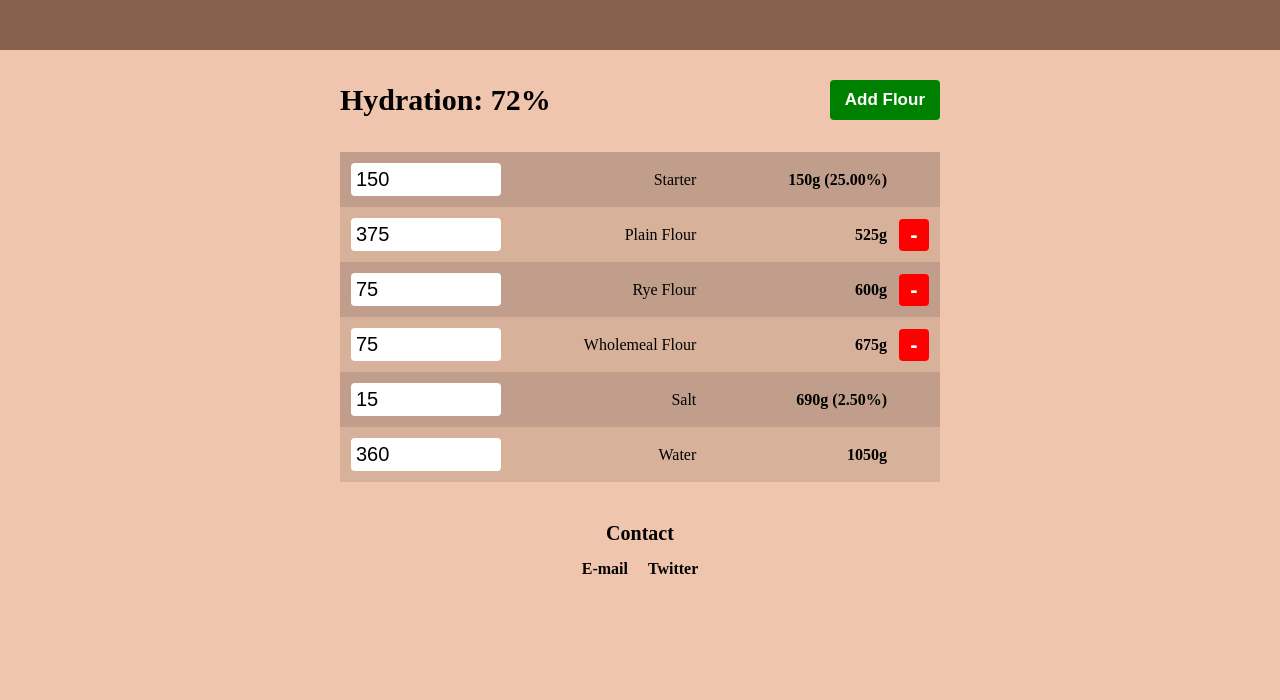
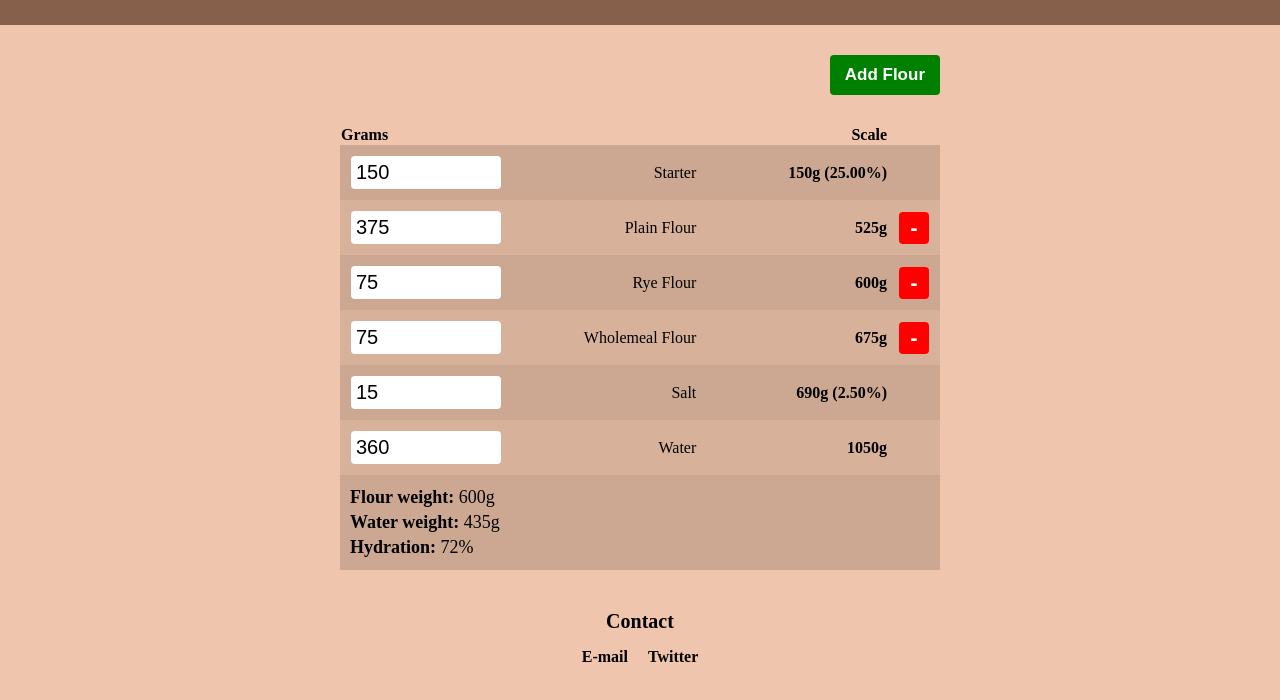
Before and after one commit to ZeeCoder/bread, a React (Create React App) app: page / in a window 1280 px wide. Shown: the top 700 px of the page. Built offline with nearby package versions, Linux system fonts and the light colour scheme.

Commit message:
summary section

```diff
--- a/src/App.js
+++ b/src/App.js
@@ -47,7 +47,7 @@ class App extends Component {
     );
   }
 
-  getHydration() {
+  getSummary() {
     const flourWeight = this.getFlourWeight();
 
     const waterWeight = this.state.water + this.state.starter / 2;
@@ -56,7 +56,13 @@ class App extends Component {
       return "N/A";
     }
 
-    return parseInt((waterWeight / flourWeight) * 100) + "%";
+    const hydration = parseInt((waterWeight / flourWeight) * 100);
+
+    return {
+      hydration,
+      flourWeight,
+      waterWeight
+    };
   }
 
   handleWeightChange = (name, weight) =>
@@ -95,6 +101,26 @@ class App extends Component {
       flours: this.state.flours.concat([{ name: "Flour", weight: 0 }])
     });
 
+  renderSummary() {
+    const { hydration, flourWeight, waterWeight } = this.getSummary();
+
+    return (
+      <td colSpan={4} className={styles.summary}>
+        <div className={styles.summaryRow}>
+          <span className={styles.summaryLabel}>Flour weight:</span>{" "}
+          {flourWeight}g
+        </div>
+        <div className={styles.summaryRow}>
+          <span className={styles.summaryLabel}>Water weight:</span>{" "}
+          {waterWeight}g
+        </div>
+        <div className={styles.summaryRow}>
+          <span className={styles.summaryLabel}>Hydration:</span> {hydration}%
+        </div>
+      </td>
+    );
+  }
+
   render() {
     const flourWeight = this.getFlourWeight();
 
@@ -108,21 +134,18 @@ class App extends Component {
         <div className={styles.app}>
           <AddToHomeScreen />
           <div className={styles.titleRow}>
-            <div className={styles.hydration}>
-              Hydration: {this.getHydration()}
-            </div>
-            <div>
-              <button className={styles.addFlourButton} onClick={this.addFlour}>
-                Add Flour
-              </button>
-            </div>
+            <button className={styles.addFlourButton} onClick={this.addFlour}>
+              Add Flour
+            </button>
           </div>
           <table className={styles.ingredients} cellSpacing="0">
             <thead>
               <tr>
-                <th className={styles.thInput} />
+                <th className={styles.thInput} align="left">
+                  Grams
+                </th>
                 <th />
-                <th />
+                <th align="right">Scale</th>
                 <th className={styles.thButton} />
               </tr>
             </thead>
@@ -165,6 +188,7 @@ class App extends Component {
                 scaleWeight={getScaleWeight(this.state.water)}
                 handleChange={this.handleWaterWeightChange}
               />
+              <tr className={styles.ingredient}>{this.renderSummary()}</tr>
             </tbody>
           </table>
         </div>
--- a/src/App.module.css
+++ b/src/App.module.css
@@ -2,7 +2,7 @@
 }
 
 .menu {
-  height: 50px;
+  height: 25px;
   background: #86604a;
 }
 
@@ -12,21 +12,26 @@
 }
 
 .titleRow {
-  position: relative;
   margin: 30px 0;
-  display: flex;
-}
-
-.hydration {
-  flex: 1;
-  font-size: 20px;
-  font-weight: bold;
-  display: flex;
-  align-items: center;
+  padding: 0 10px;
+  text-align: right;
 }
 
 .ingredients {
   width: 100%;
+}
+
+.summary {
+  line-height: 25px;
+  font-size: 18px;
+  padding: 10px;
+}
+
+.summaryRow {
+}
+
+.summaryLabel {
+  font-weight: bold;
 }
 
 .ingredient {
@@ -36,7 +41,7 @@
 }
 
 .ingredient:nth-child(odd) {
-  background: rgba(0, 0, 0, 0.2);
+  background: rgba(0, 0, 0, 0.15);
 }
 
 .thInput {
@@ -132,3 +137,9 @@
     width: 150px;
   }
 }
+
+@media (min-width: 620px) {
+  .titleRow {
+    padding: 0;
+  }
+}
```
